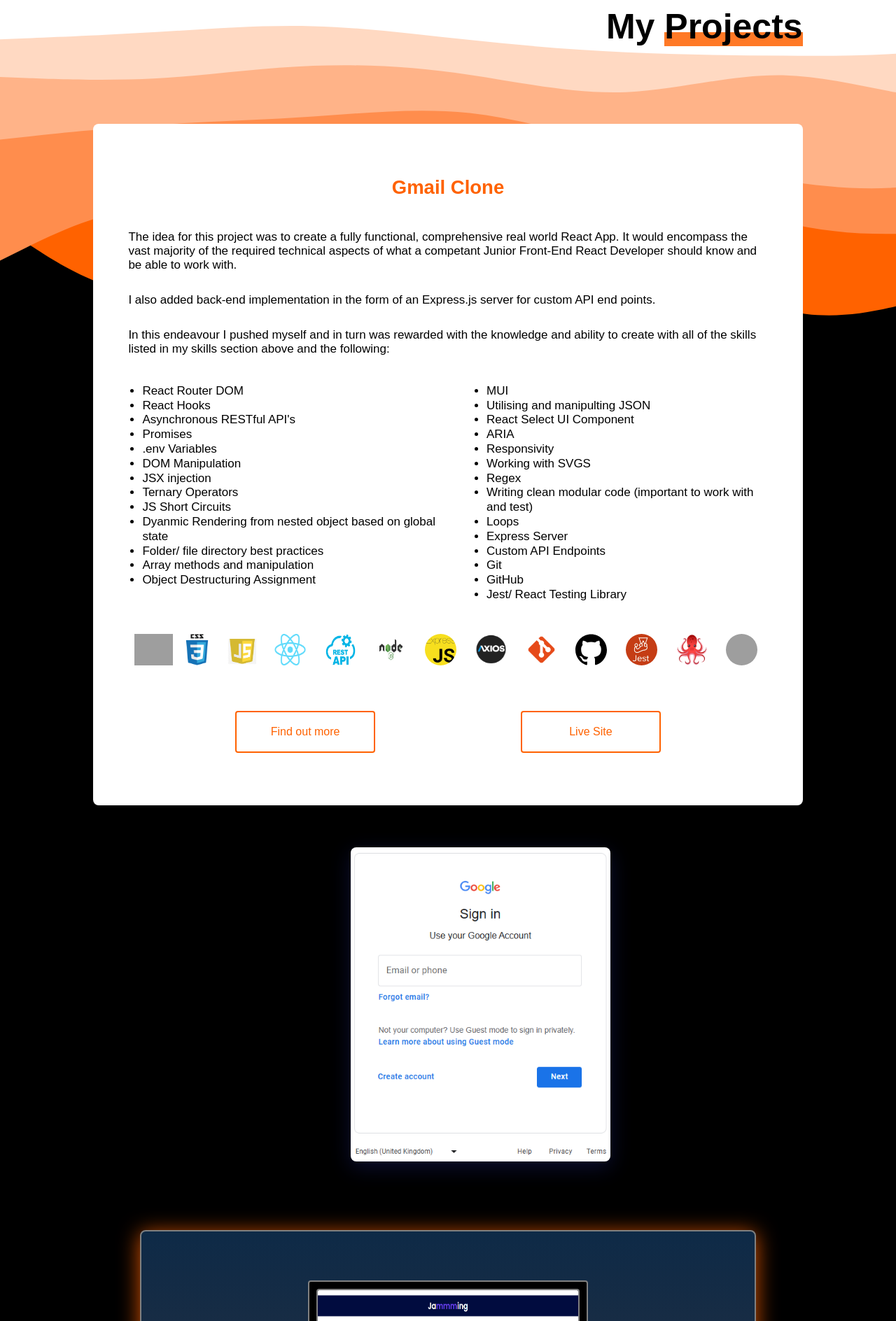
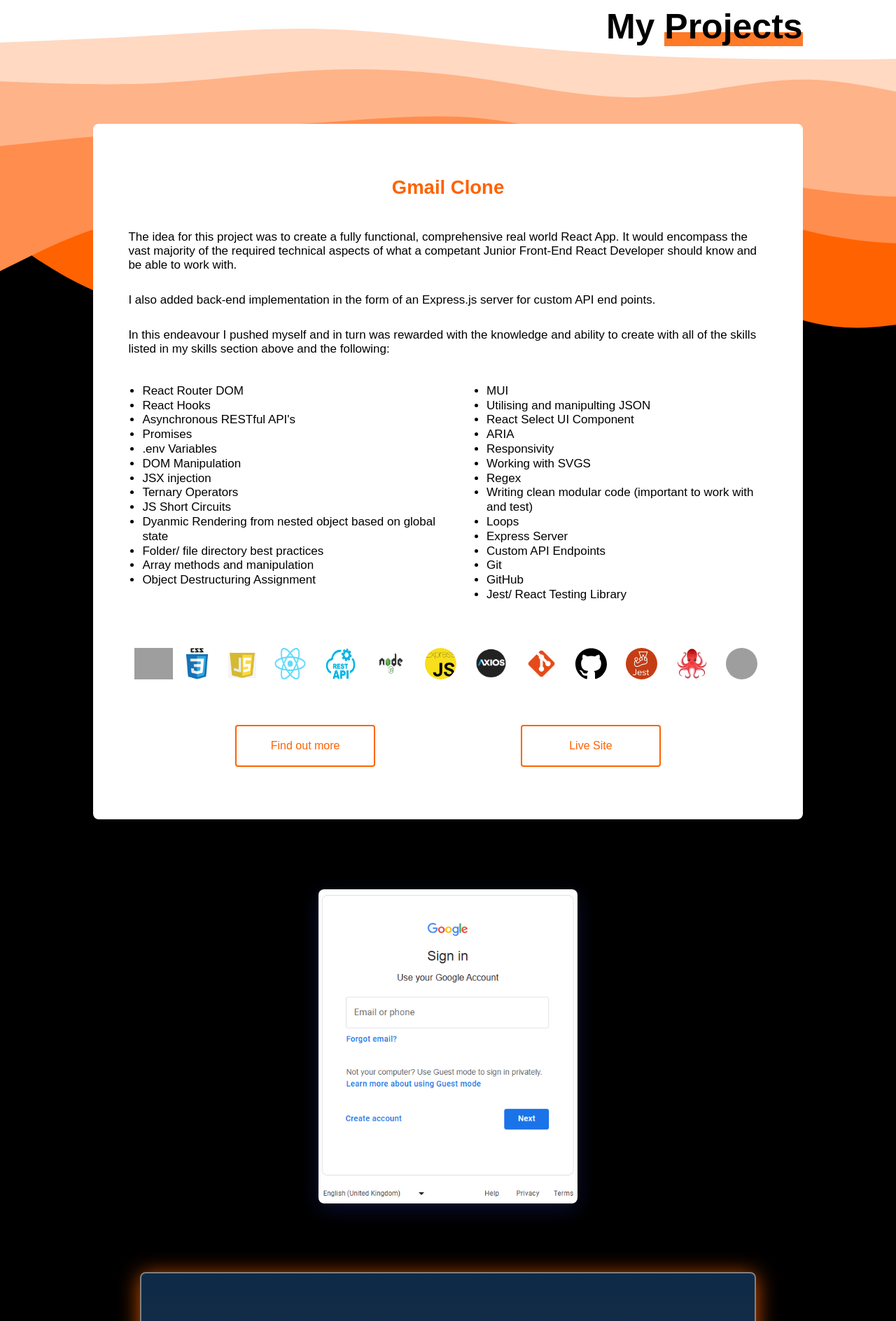
Before and after one commit to Jakes-Git-Hub/Professional-Portfolio, a React (Create React App) app: page / in a window 1280 px wide. Shown: the part 1831-3719 px from the top of the page at 70% size. Built offline with nearby package versions, Linux system fonts and the light colour scheme; grey boxes are pictures that could not be loaded.

Commit message:
Modified positioning of project panels for different screen sizes

```diff
--- a/public/styles.css
+++ b/public/styles.css
@@ -753,6 +753,12 @@
     justify-content: flex-end;
 }
 
+@media screen and (max-width: 1298px) {
+    #projects-picture-column {
+        justify-content: center;
+    }
+}
+
 #gmail-img {
     height: auto;
     width: 80%;
@@ -828,13 +834,7 @@
     width: 100%;
     background: white;
     border-radius: 8px;
-    margin-bottom: 60px;
-}
-
-@media screen and (max-width: 1212px) {
-    #projects-column-writting-small{
-        margin-bottom: 98.78px;
-    }
+    margin-bottom: 100px;
 }
 
 .underline-regular {
@@ -909,7 +909,7 @@
 #gmail-tech-svgs {
     height: 60px;
     width: 90%;
-    margin: 30px 0 30px;
+    margin: 50px 0 30px;
     display: flex;
     align-items: center;
     justify-content: space-around;
@@ -1109,9 +1109,24 @@
     transition: all 0.3s ease-in-out;
 }
 
+#grid-buffer {
+    height: 110px;
+    width: 100%;
+}
+
+.panel-top-margin {
+    margin-top: 110px;
+}
+
 @media screen and (max-width: 1323px) {
     .project-case {
         margin: 70px 20px 0;
+    }
+}
+
+@media screen and (max-width: 700px) {
+    #grid-buffer {
+        height: 70px;
     }
 }
 
@@ -1225,7 +1240,7 @@
 @media screen and (max-width: 428px) {
     .project-case {
         height: 600px;
-        width: 177px;
+        width: 216px;
     }
     .project-desc-h3 {
         font-size: 1rem;
@@ -1271,11 +1286,6 @@
 #tech-news {
     height: 100%;
     width: auto;
-}
-
-#grid-buffer {
-    height: 110px;
-    width: 100%;
 }
 
 /* GMail Find Out More */
```
Also changed, not shown: src/components/FrontPageComponent.js.
